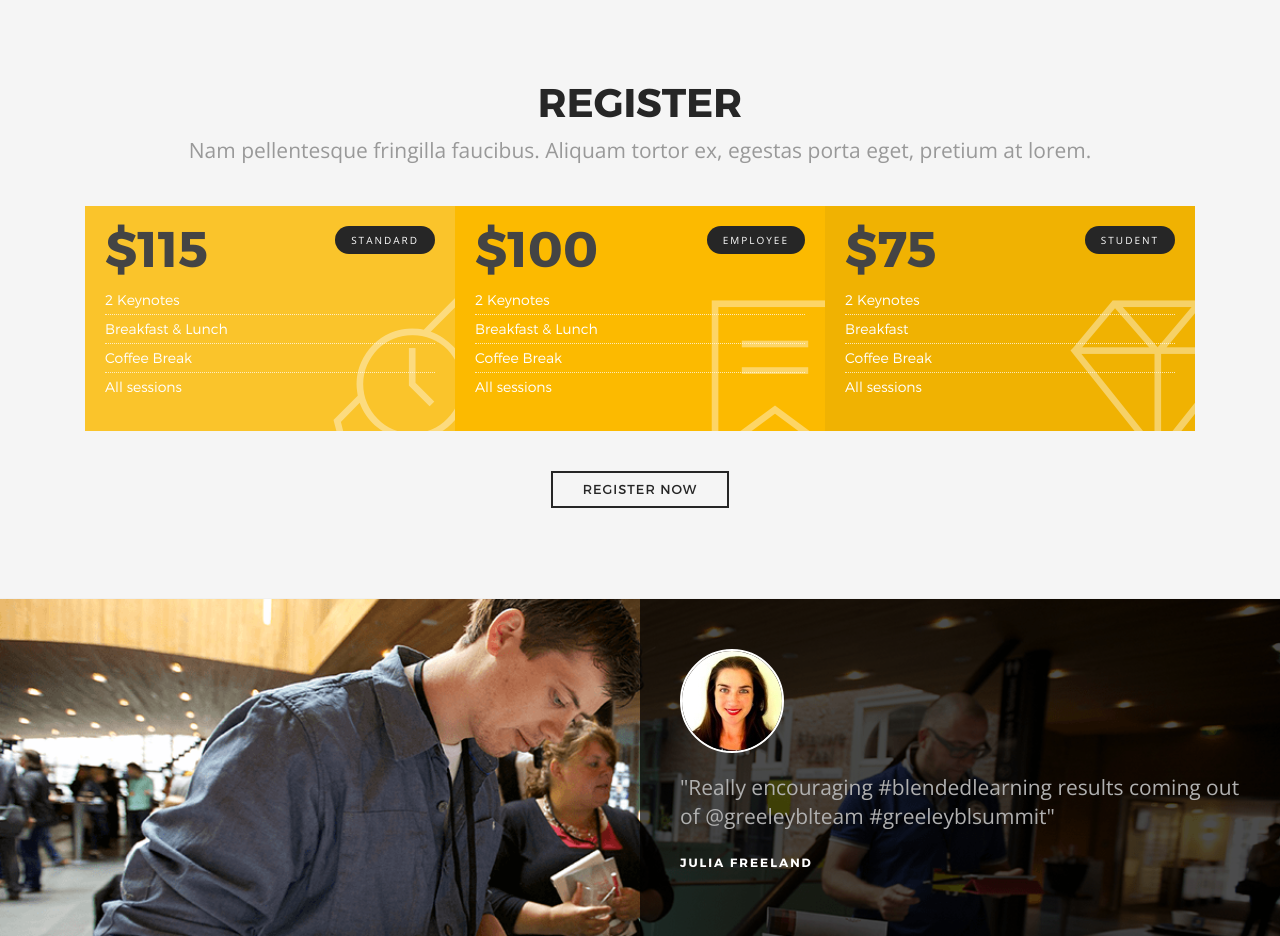
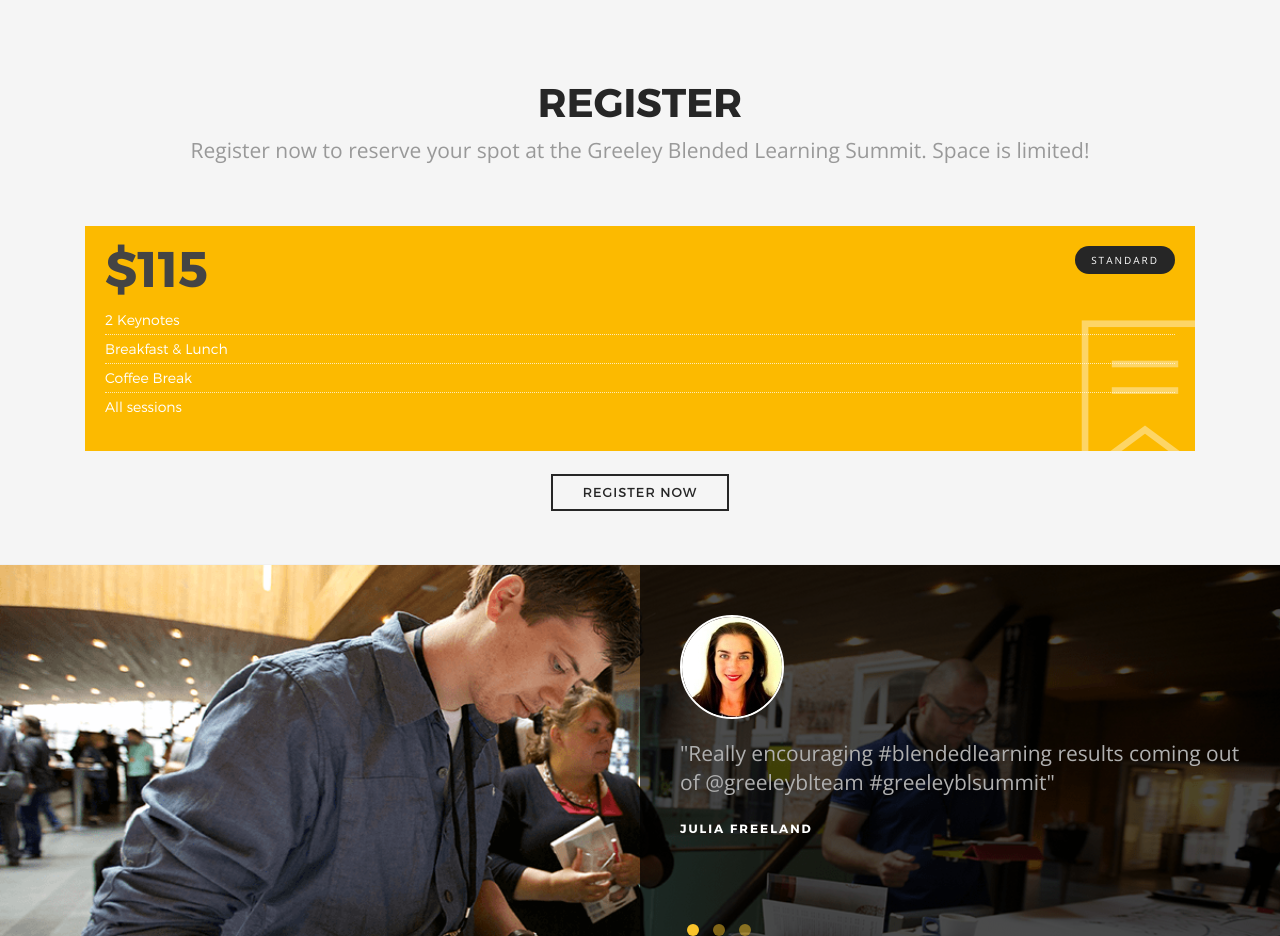
Before and after one commit to greeleyblteam/greeleyblsummit2017, a plain HTML site: page index.html in a window 1280 px wide. Shown: the part 4880-5816 px from the top of the page. Drawn offline with nearby package versions, Linux system fonts and the light colour scheme; some packages are replaced by stand-ins of ours.

Commit message:
Updated registration

```diff
--- a/index.html
+++ b/index.html
@@ -2078,16 +2078,34 @@
 
                 	<div class="col-lg-12">
                     	<h2 class="uppercase text-center">register</h2>
-                        <p class="lead text-center">Nam pellentesque fringilla faucibus. Aliquam tortor ex, egestas porta eget, pretium at lorem.</p>
+                        <p class="lead text-center">Register now to reserve your spot at the Greeley Blended Learning Summit. Space is limited!</p>
                     </div>
 
                     <div class="col-lg-12">
                         <!-- PRICE TABLES -->
                         <div id="price-carousel">
 
-                            <div class="price-table early-bird">
+                            <!--<div class="price-table early-bird">
+                                <div class="hidden">
+                                    <i class="pe-5x pe-7s-wristwatch"></i>
+                                </div>
+
+                                <div class="table-header">
+                                    <h3></h3>
+                                    <p class="price"></p>
+                                </div>
+
+                                <ul class="desc list-unstyled">
+                                    <li></li>
+                                    <li></li>
+                                    <li></li>
+                                    <li></li>
+                                </ul>-->
+                            </div>
+
+                            <div class="price-table standart">
                                 <div class="icon">
-                                    <i class="pe-5x pe-7s-wristwatch"></i>
+                                    <i class="pe-5x pe-va pe-7s-ribbon"></i>
                                 </div>
 
                                 <div class="table-header">
@@ -2103,45 +2121,27 @@
                                 </ul>
                             </div>
 
-                            <div class="price-table standart">
-                                <div class="icon">
-                                    <i class="pe-5x pe-va pe-7s-ribbon"></i>
-                                </div>
-
-                                <div class="table-header">
-                                    <h3>Employee</h3>
-                                    <p class="price">$100</p>
-                                </div>
-
-                                <ul class="desc list-unstyled">
-                                    <li>2 Keynotes</li>
-                                    <li>Breakfast &amp Lunch</li>
-                                    <li>Coffee Break</li>
-                                    <li>All sessions</li>
-                                </ul>
-                            </div>
-
-                            <div class="price-table vip">
+                            <!--<div class="price-table vip">
                                 <div class="icon">
                                     <i class="pe-5x pe-va pe-7s-diamond"></i>
                                 </div>
 
                                 <div class="table-header">
-                                    <h3>Student</h3>
-                                    <p class="price">$75</p>
+                                    <h3>]</h3>
+                                    <p class="price"></p>
                                 </div>
 
                                 <ul class="desc list-unstyled">
-                                    <li>2 Keynotes</li>
-                                    <li>Breakfast</li>
-                                    <li>Coffee Break</li>
-                                    <li>All sessions</li>
+                                    <li> </li>
+                                    <li> </li>
+                                    <li> </li>
+                                    <li> </li>-->
                                 </ul>
                             </div>
 
                         </div>
                     </div>
-
+<br>
 					<div class="col-lg-12 text-center">
                     	<a class="button button-small button-line-dark html-popup" href="register.html">register now</a>
                     </div>
```
